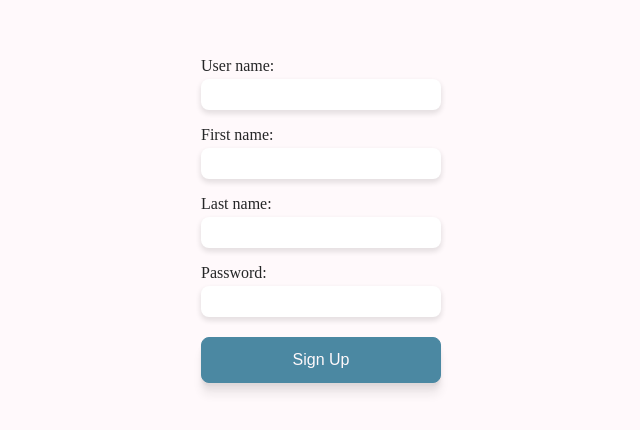
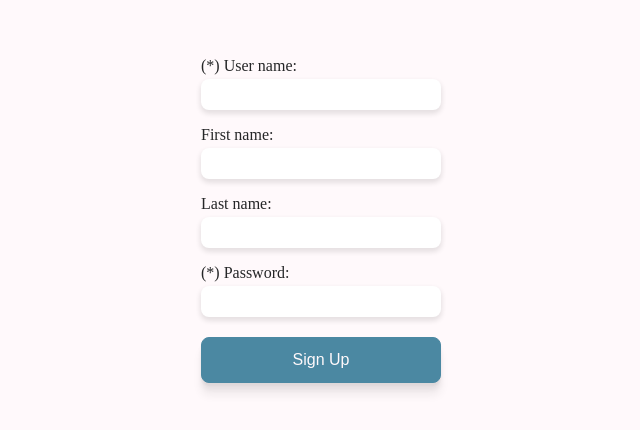
Before and after one commit to KaiDoering/om-ctf, a website: page polluting-is-bad/static/index.html in a window 1280 px wide. Shown: the part 180-610 px from the top of the page, 319-959 px from the left. Drawn offline with Linux system fonts and the light colour scheme.

Commit message:
Add marker for required form fields

```diff
--- a/polluting-is-bad/static/index.html
+++ b/polluting-is-bad/static/index.html
@@ -7,7 +7,7 @@
     <body>
         <form>
             <label>
-                User name:
+                (*) User name:
                 <input type="text" name="userName" id="user-name">
             </label>
             <label>
@@ -19,7 +19,7 @@
                 <input type="text" name="lastName" id="last-name">
             </label>
             <label>
-                Password:
+                (*) Password:
                 <input type="password" name="password" id="password">
             </label>
             <input type="submit" value="Sign Up">
```
